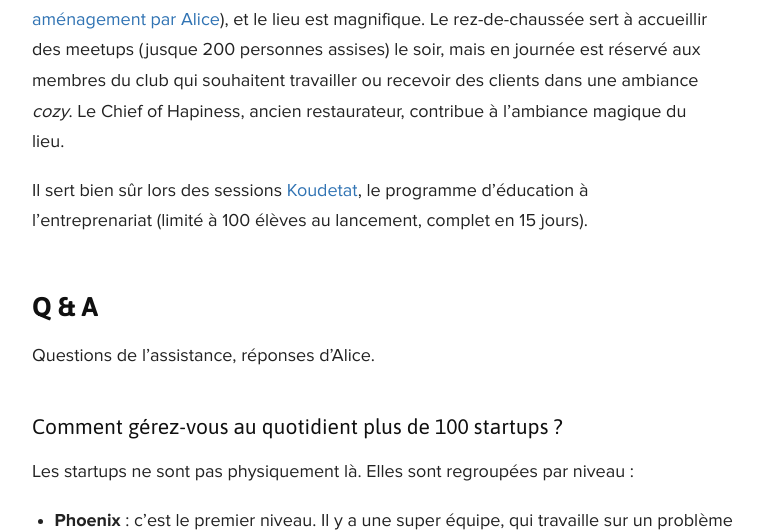
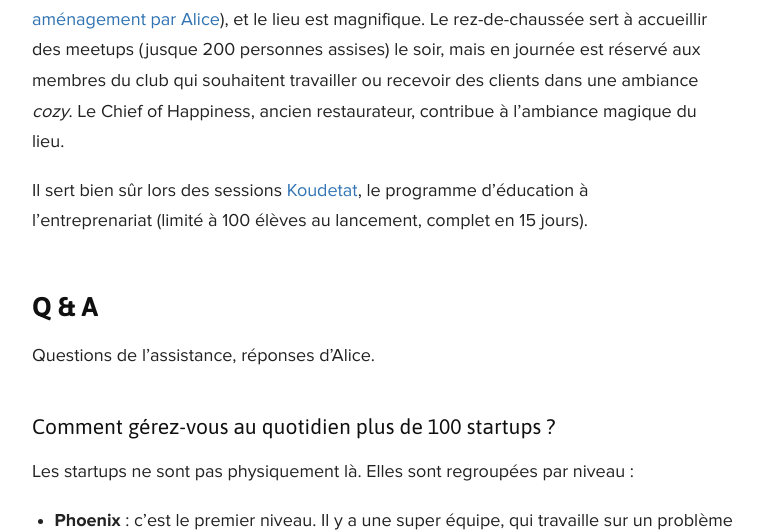
Before and after one commit to ssaunier/ssaunier.github.io, a Jekyll site: the page built from _posts/2014-04-29-petit-dejeuner-de-presentation-thefamily-crew.markdown, in a window 1280 px wide and 900 px high, scrolled down 1204 px. Shown: the part 159-691 px from the top of the window, without its empty margins (268-1031 px from the left). Built offline with Jekyll 4.4.1, drawn with Linux system fonts in a browser that asks for light colours; Markdown is read by kramdown in place of the engine named in the settings; comment, search, counter and statistics services are not loaded.

Commit message:
caught 2 typos

```diff
--- a/_posts/2014-04-29-petit-dejeuner-de-presentation-thefamily-crew.markdown
+++ b/_posts/2014-04-29-petit-dejeuner-de-presentation-thefamily-crew.markdown
@@ -31,7 +31,7 @@ The Family a déménagé en début d'année au [25 rue du petit Musc](https://ww
 ([video avant aménagement par Alice](https://www.youtube.com/watch?v=PtAWeEYYgck)), et le lieu est magnifique. Le rez-de-chaussée sert
 à accueillir des meetups (jusque 200 personnes assises) le soir, mais en journée
 est réservé aux membres du club qui souhaitent travailler ou recevoir
-des clients dans une ambiance *cozy*. Le Chief of Hapiness, ancien restaurateur,
+des clients dans une ambiance *cozy*. Le Chief of Happiness, ancien restaurateur,
 contribue à l'ambiance magique du lieu.
 
 Il sert bien sûr lors des sessions [Koudetat](http://koudetat.co/), le programme
@@ -41,7 +41,7 @@ d'éducation à l'entreprenariat (limité à 100 élèves au lancement, complet
 
 Questions de l'assistance, réponses d'Alice.
 
-### Comment gérez-vous au quotidient plus de 100 startups ?
+### Comment gérez-vous au quotidien plus de 100 startups ?
 
 Les startups ne sont pas physiquement là. Elles sont regroupées par niveau :
 
```
